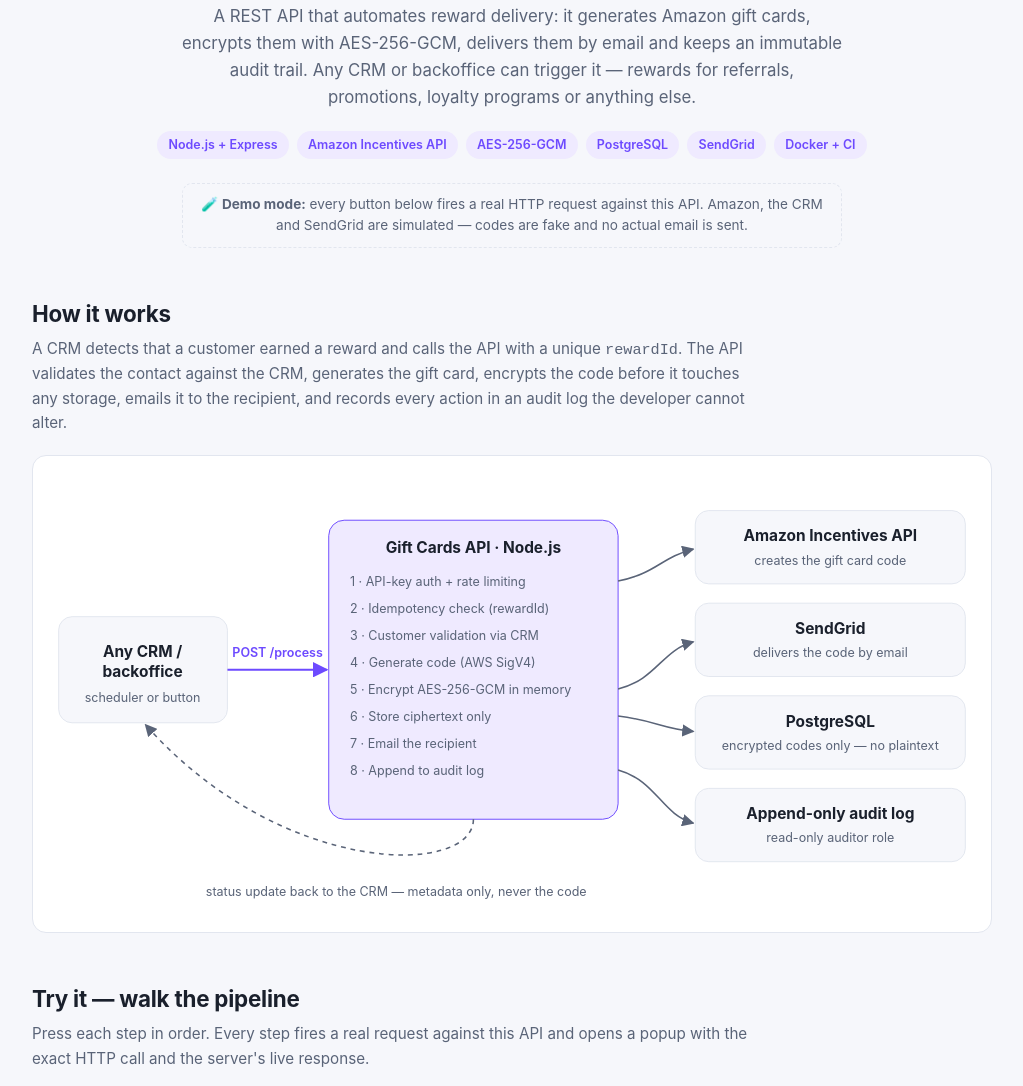
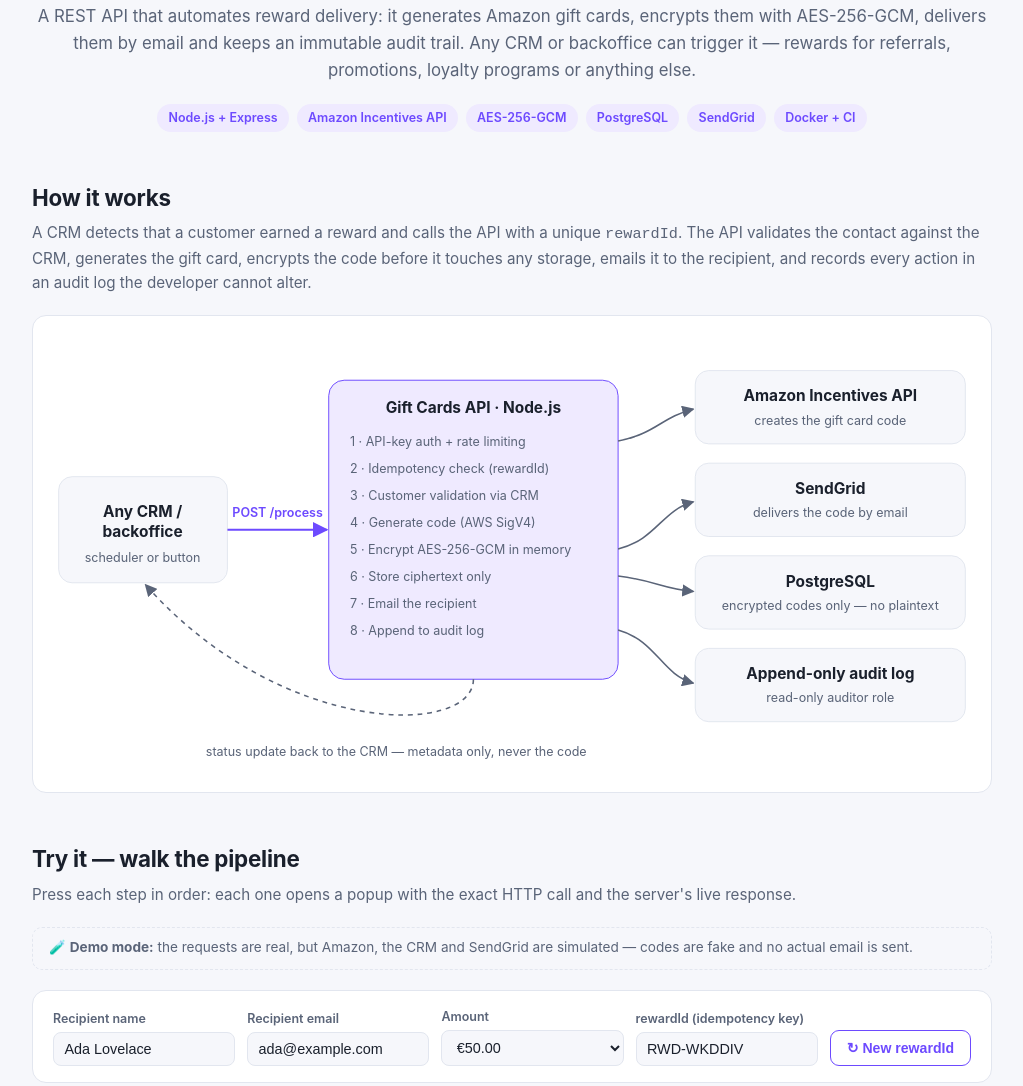
Before and after one commit to claudiavas/gift-cards-api-demo, a website: page public/index.html in a window 1280 px wide. Shown: the part 70-1156 px from the top of the page, without its empty margins (128-1151 px from the left). Drawn offline with Linux system fonts and the light colour scheme; no server answers.

Commit message:
style: textos a todo lo ancho y aviso de demo junto al playground

```diff
--- a/public/index.html
+++ b/public/index.html
@@ -47,20 +47,20 @@
   header { padding: 4rem 0 2.5rem; text-align: center; }
   header h1 { font-size: 2.4rem; letter-spacing: -0.02em; }
   header h1 span { color: var(--accent); }
-  header p.tagline { color: var(--muted); max-width: 660px; margin: 0.75rem auto 0; font-size: 1.05rem; }
+  header p.tagline { color: var(--muted); margin: 0.75rem auto 0; font-size: 1.05rem; }
   .badges { display: flex; flex-wrap: wrap; gap: 0.5rem; justify-content: center; margin-top: 1.25rem; }
   .badge {
     font-size: 0.78rem; font-weight: 600; padding: 0.25rem 0.7rem; border-radius: 99px;
     background: var(--accent-soft); color: var(--accent);
   }
   .demo-banner {
-    margin: 1.5rem auto 0; max-width: 660px; font-size: 0.85rem; color: var(--muted);
+    margin: 0 0 1.25rem; font-size: 0.85rem; color: var(--muted);
     border: 1px dashed var(--border); border-radius: 10px; padding: 0.6rem 1rem;
   }
 
   section { margin: 3rem 0; }
   h2 { font-size: 1.4rem; margin-bottom: 0.35rem; letter-spacing: -0.01em; }
-  .sub { color: var(--muted); font-size: 0.95rem; margin-bottom: 1.25rem; max-width: 720px; }
+  .sub { color: var(--muted); font-size: 0.95rem; margin-bottom: 1.25rem; }
 
   /* Diagram */
   .diagram-box {
@@ -180,10 +180,6 @@
     <span class="badge">SendGrid</span>
     <span class="badge">Docker + CI</span>
   </div>
-  <div class="demo-banner" id="demoBanner">
-    🧪 <strong>Demo mode:</strong> every button below fires a real HTTP request against this API.
-    Amazon, the CRM and SendGrid are simulated — codes are fake and no actual email is sent.
-  </div>
 </header>
 
 <main class="wrap">
@@ -261,9 +257,12 @@
   <section>
     <h2>Try it — walk the pipeline</h2>
     <p class="sub">
-      Press each step in order. Every step fires a real request against this API and opens a popup
-      with the exact HTTP call and the server's live response.
+      Press each step in order: each one opens a popup with the exact HTTP call and the server's live response.
     </p>
+    <div class="demo-banner" id="demoBanner">
+      🧪 <strong>Demo mode:</strong> the requests are real, but Amazon, the CRM and SendGrid are
+      simulated — codes are fake and no actual email is sent.
+    </div>
 
     <div class="config">
       <div>
```
